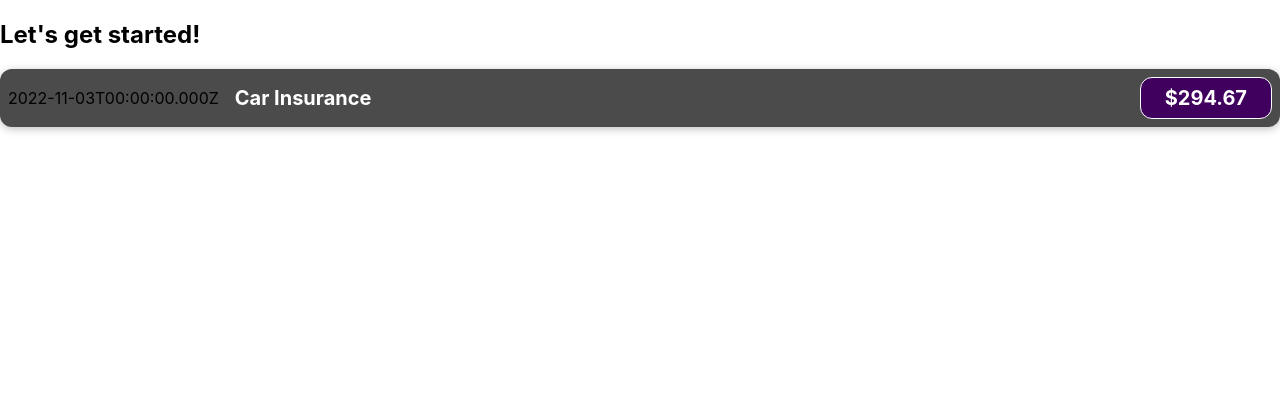
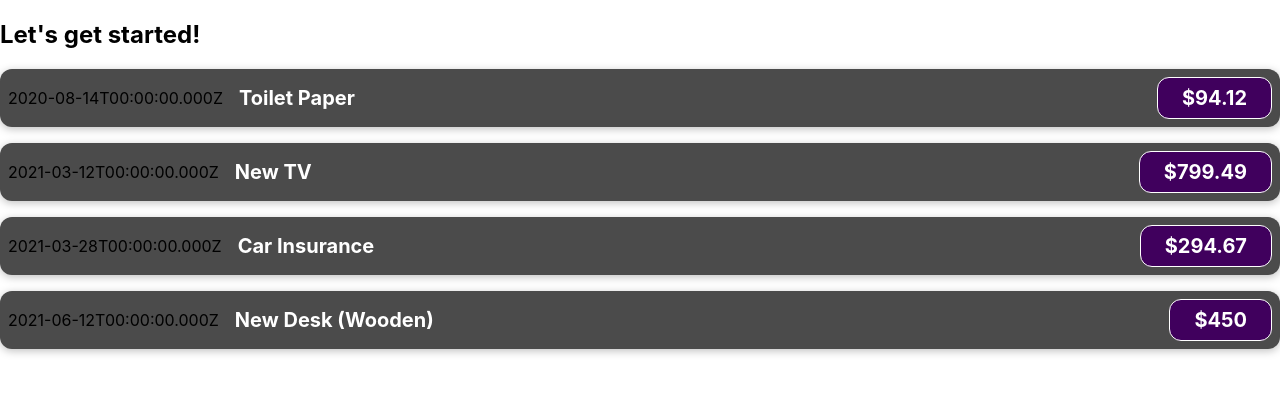
Before and after one commit to lakshmanan-arasakumar/learning-react, a React (Create React App) app: page / in a window 1280 px wide. Shown: the top 394 px of the page. Built offline with nearby package versions, Linux system fonts and the light colour scheme.

Commit message:
Video-37: Passing data between components using props

```diff
--- a/src/App.js
+++ b/src/App.js
@@ -1,10 +1,40 @@
 import ExpenseItem from "./components/ExpenseItems";
 
 function App() {
+  const expenses = [
+    {
+      id: 'e1',
+      title: 'Toilet Paper',
+      amount: 94.12,
+      date: new Date(2020, 7, 14),
+    },
+    {
+      id: 'e2',
+      title: 'New TV',
+      amount: 799.49,
+      date: new Date(2021, 2, 12)
+    },
+    {
+      id: 'e3',
+      title: 'Car Insurance',
+      amount: 294.67,
+      date: new Date(2021, 2, 28),
+    },
+    {
+      id: 'e4',
+      title: 'New Desk (Wooden)',
+      amount: 450,
+      date: new Date(2021, 5, 12),
+    },
+  ];
+
   return (
     <div>
       <h2>Let's get started!</h2>
-      <ExpenseItem></ExpenseItem>
+      <ExpenseItem title={expenses[0].title} amount={expenses[0].amount} date={expenses[0].date}></ExpenseItem>
+      <ExpenseItem title={expenses[1].title} amount={expenses[1].amount} date={expenses[1].date}></ExpenseItem>
+      <ExpenseItem title={expenses[2].title} amount={expenses[2].amount} date={expenses[2].date}></ExpenseItem>
+      <ExpenseItem title={expenses[3].title} amount={expenses[3].amount} date={expenses[3].date}></ExpenseItem>
     </div>
   )
 }
--- a/src/components/ExpenseItems.jsx
+++ b/src/components/ExpenseItems.jsx
@@ -1,16 +1,13 @@
 import './ExpenseItems.css';
 
-function ExpenseItem() {
-    const expenseDate = new Date(2022, 10, 3);
-    const expenseTitle = 'Car Insurance';
-    const expenseAmount = 294.67;
+function ExpenseItem(props) {
 
     return (
         <div className="expense-item">
-            <div>{expenseDate.toISOString()}</div>
+            <div>{props.date.toISOString()}</div>
             <div className="expense-item__description">
-                <h2>{expenseTitle}</h2>
-                <div className="expense-item__price">${expenseAmount}</div>
+                <h2>{props.title}</h2>
+                <div className="expense-item__price">${props.amount}</div>
             </div>
         </div>
     );
```
